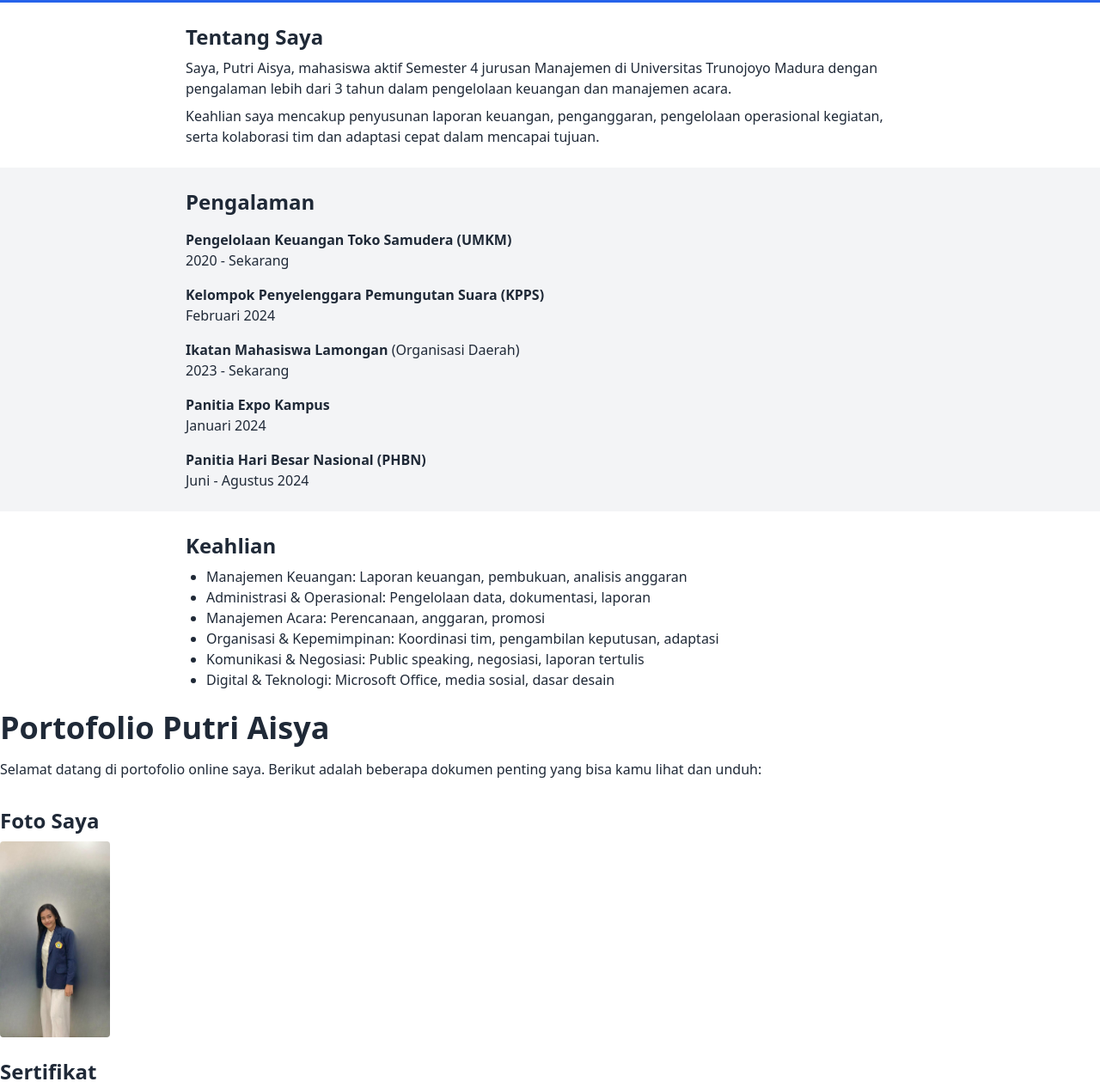
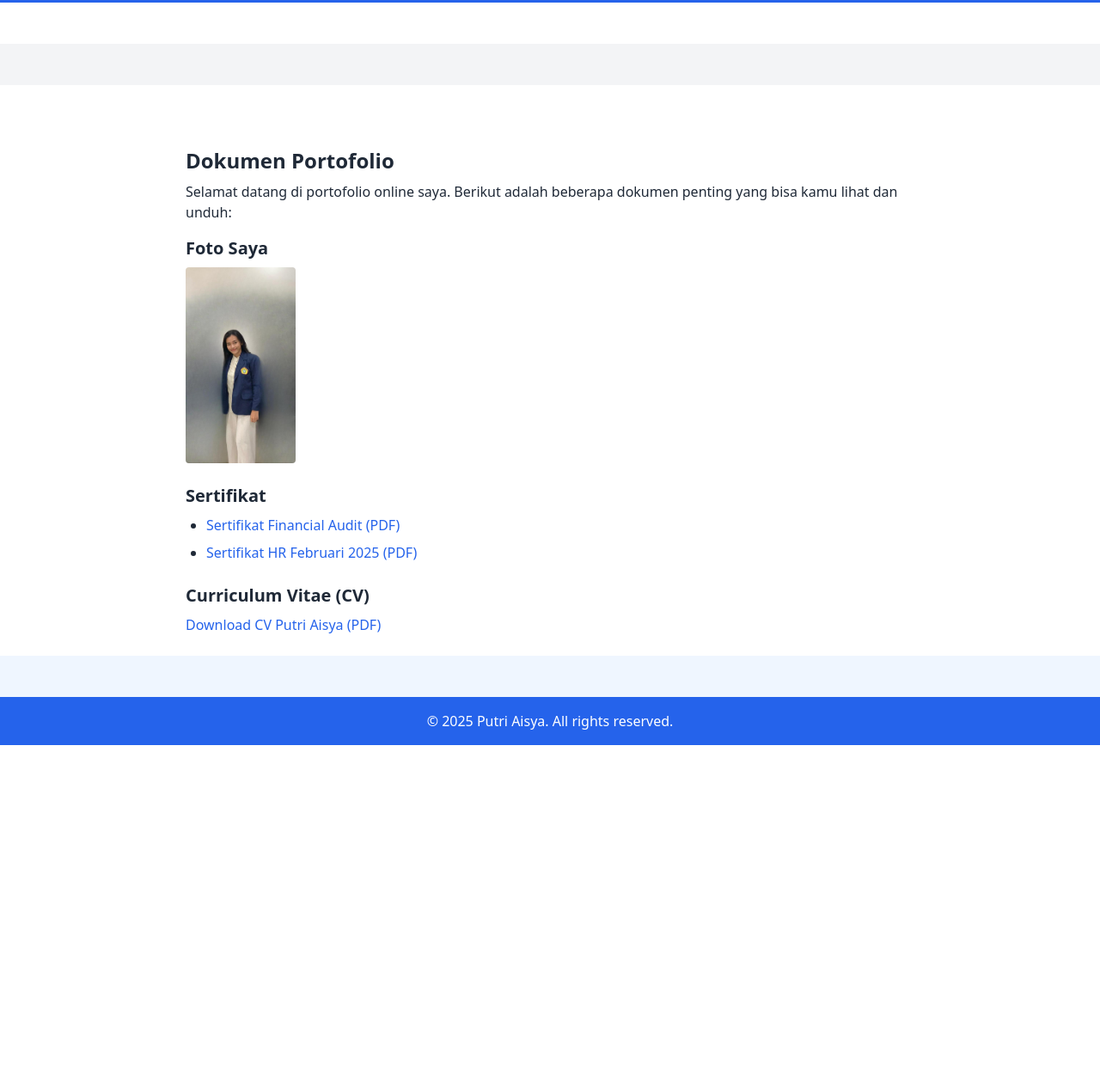
Before and after one commit to putriaisya03/PutriAisya, a plain HTML site: page index.html in a window 1280 px wide. Shown: the part 109-1375 px from the top of the page at 86% size. After the commit the page ends 976 px from the top, so only its background shows below. Drawn offline with nearby package versions, Linux system fonts and the light colour scheme.

Commit message:
Update index.html

```diff
--- a/index.html
+++ b/index.html
@@ -14,89 +14,43 @@
     <p class="text-lg">Personal Productivity & Self-Development</p>
   </header>
 
-  <!-- About -->
+  <!-- Tentang Saya -->
   <section class="max-w-4xl mx-auto p-6">
-    <h2 class="text-2xl font-semibold mb-2">Tentang Saya</h2>
-    <p>Saya, Putri Aisya, mahasiswa aktif Semester 4 jurusan Manajemen di Universitas Trunojoyo Madura dengan pengalaman lebih dari 3 tahun dalam pengelolaan keuangan dan manajemen acara.</p>
-    <p class="mt-2">Keahlian saya mencakup penyusunan laporan keuangan, penganggaran, pengelolaan operasional kegiatan, serta kolaborasi tim dan adaptasi cepat dalam mencapai tujuan.</p>
+    <!-- ... isi Tentang Saya ... -->
   </section>
 
   <!-- Experience -->
   <section class="bg-gray-100 py-6">
-    <div class="max-w-4xl mx-auto">
-      <h2 class="text-2xl font-semibold mb-4 px-6">Pengalaman</h2>
-      <ul class="space-y-4 px-6">
-        <li><strong>Pengelolaan Keuangan Toko Samudera (UMKM)</strong> <br/>2020 - Sekarang</li>
-        <li><strong>Kelompok Penyelenggara Pemungutan Suara (KPPS)</strong> <br/>Februari 2024</li>
-        <li><strong>Ikatan Mahasiswa Lamongan</strong> (Organisasi Daerah) <br/>2023 - Sekarang</li>
-        <li><strong>Panitia Expo Kampus</strong> <br/>Januari 2024</li>
-        <li><strong>Panitia Hari Besar Nasional (PHBN)</strong> <br/>Juni - Agustus 2024</li>
-      </ul>
-    </div>
+    <!-- ... isi Pengalaman ... -->
   </section>
 
   <!-- Skills -->
   <section class="max-w-4xl mx-auto p-6">
-    <h2 class="text-2xl font-semibold mb-2">Keahlian</h2>
-    <ul class="list-disc ml-6">
-      <li>Manajemen Keuangan: Laporan keuangan, pembukuan, analisis anggaran</li>
-      <li>Administrasi & Operasional: Pengelolaan data, dokumentasi, laporan</li>
-      <li>Manajemen Acara: Perencanaan, anggaran, promosi</li>
-      <li>Organisasi & Kepemimpinan: Koordinasi tim, pengambilan keputusan, adaptasi</li>
-      <li>Komunikasi & Negosiasi: Public speaking, negosiasi, laporan tertulis</li>
-      <li>Digital & Teknologi: Microsoft Office, media sosial, dasar desain</li>
-    </ul>
+    <!-- ... isi Keahlian ... -->
   </section>
 
   <!-- Dokumen Portofolio -->
- <!DOCTYPE html>
-<html lang="id">
-<head>
-  <meta charset="UTF-8" />
-  <meta name="viewport" content="width=device-width, initial-scale=1" />
-  <title>Portofolio Putri Aisya</title>
-  <link href="https://cdn.jsdelivr.net/npm/tailwindcss@2.2.19/dist/tailwind.min.css" rel="stylesheet" />
-</head>
-<body class="bg-white text-gray-800 font-sans max-w-4xl mx-auto p-6">
-
-  <h1 class="text-4xl font-bold mb-4">Portofolio Putri Aisya</h1>
+  <section class="max-w-4xl mx-auto p-6">
+    <h2 class="text-2xl font-semibold mb-2">Dokumen Portofolio</h2>
 
     <p>Selamat datang di portofolio online saya. Berikut adalah beberapa dokumen penting yang bisa kamu lihat dan unduh:</p>
 
-  <h2 class="text-2xl font-semibold mt-8 mb-2">Foto Saya</h2>
+    <h3 class="text-xl font-semibold mt-4 mb-2">Foto Saya</h3>
     <img src="Foto_Putri_New.jpg" alt="Foto Putri Aisya" class="w-32 rounded mb-6" />
 
-  <h2 class="text-2xl font-semibold mb-2">Sertifikat</h2>
+    <h3 class="text-xl font-semibold mb-2">Sertifikat</h3>
     <ul class="list-disc ml-6 mb-6 space-y-2">
       <li><a href="Sertifikat_FinancialAudit.pdf" target="_blank" class="text-blue-600 hover:underline">Sertifikat Financial Audit (PDF)</a></li>
       <li><a href="Sertifikat_HR_Feb2025.pdf" target="_blank" class="text-blue-600 hover:underline">Sertifikat HR Februari 2025 (PDF)</a></li>
     </ul>
 
-  <h2 class="text-2xl font-semibold mb-2">Curriculum Vitae (CV)</h2>
+    <h3 class="text-xl font-semibold mb-2">Curriculum Vitae (CV)</h3>
     <a href="CV_Putri_Aisya_New.pdf" target="_blank" class="text-blue-600 hover:underline">Download CV Putri Aisya (PDF)</a>
-
-  <hr class="my-8" />
-  <p>Terima kasih sudah mengunjungi portofolio saya!</p>
-
-</body>
-</html>
-
+  </section>
 
   <!-- Contact -->
   <section class="bg-blue-50 py-6">
-    <div class="max-w-4xl mx-auto px-6">
-      <h2 class="text-2xl font-semibold mb-2">Kontak</h2>
-      <p><strong>Email:</strong> <a href="mailto:eputriaisya@gmail.com" class="text-blue-600">eputriaisya@gmail.com</a></p>
-      <p><strong>No. HP:</strong> 0881-0262-71336</p>
-      <p><strong>Alamat:</strong> Karanggeneng, Lamongan</p>
-      <p><strong>LinkedIn:</strong>
-        <a href="https://www.linkedin.com/in/putri-aisya-635bb5348?utm_source=share&utm_campaign=share_via&utm_content=profile&utm_medium=ios_app"
-           class="text-blue-600 hover:underline"
-           target="_blank">
-           linkedin.com/in/putri-aisya
-        </a>
-      </p>
-    </div>
+    <!-- ... isi Kontak ... -->
   </section>
 
   <!-- Footer -->
```
Lines whose indentation alone changed are shown as unchanged.
